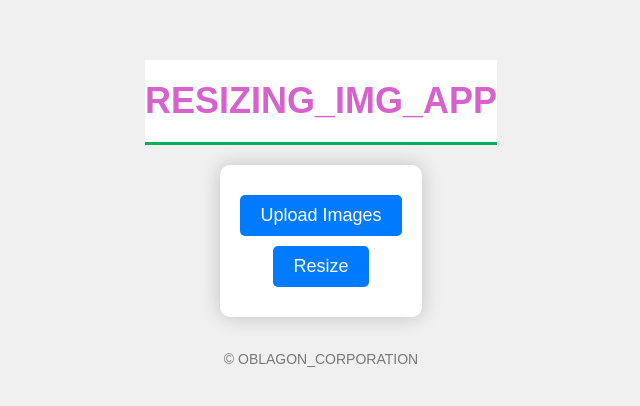
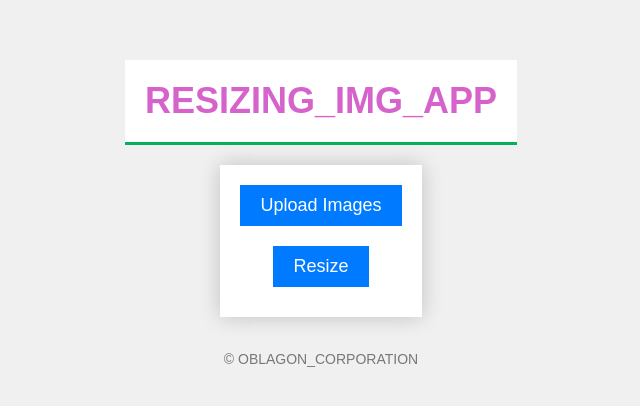
Before and after one commit to Sadovenko555/Resizing_Img_app, a plain HTML site: page index.html in a window 1280 px wide. Shown: the part 190-596 px from the top of the page, without its empty margins (319-959 px from the left). Drawn offline with nearby package versions, Linux system fonts and the light colour scheme.

Commit message:
Update style.css

```diff
--- a/style.css
+++ b/style.css
@@ -16,7 +16,7 @@ header {
     background-color: #FFF;
     color: #d662cc;
     text-align: center;
-    padding: 20px 0;
+    padding: 20px ;
     margin: 20px;
     border-bottom: 3px solid #00b35a;
 }
@@ -29,8 +29,7 @@ h1 {
 
 main {
     background-color: #fff;
-    padding: 20px;
-    border-radius: 10px;
+    padding: 10px 20px;
     box-shadow: 0 0 20px rgba(0, 0, 0, 0.2);
     text-align: center;
 }
@@ -48,7 +47,7 @@ label.upload-button {
     padding: 10px 20px;
     margin-top: 10px;
     cursor: pointer;
-    border-radius: 5px;
+
     transition: background-color 0.3s ease;
     font-size: 18px;
 }
@@ -64,9 +63,9 @@ button {
     color: #fff;
     border: none;
     padding: 10px 20px;
-    margin: 10px auto;
+    margin: 20px auto;
     cursor: pointer;
-    border-radius: 5px;
+
     transition: background-color 0.3s ease;
     font-size: 18px;
 }
```
